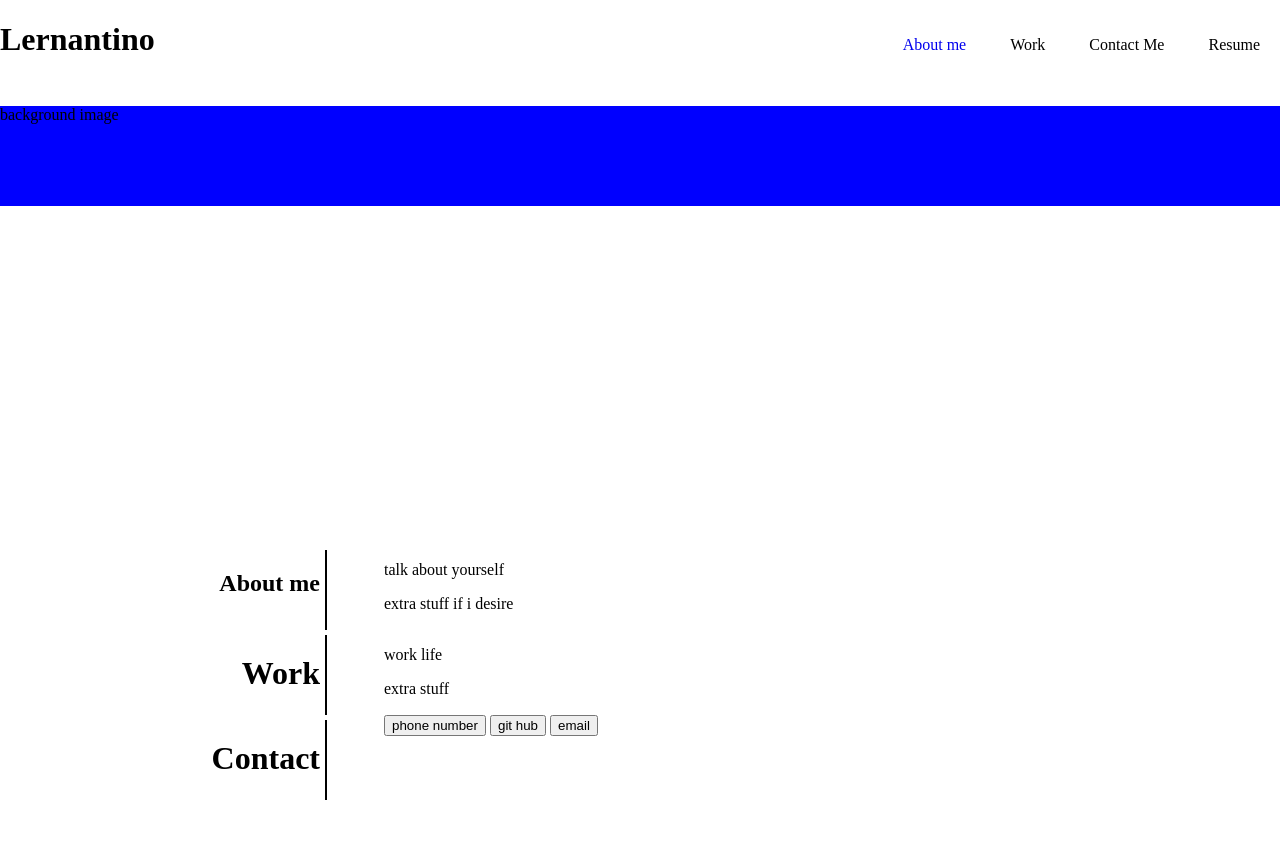
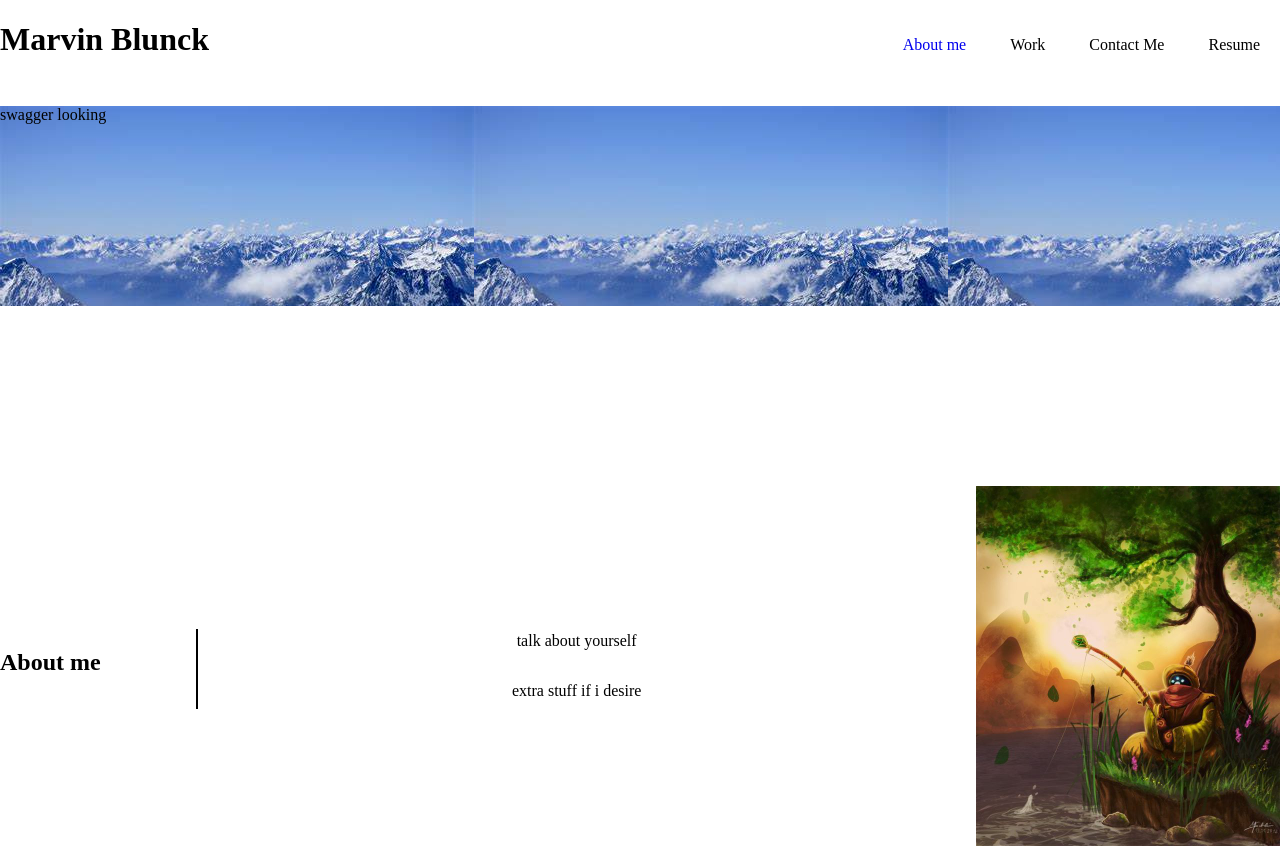
Before and after one commit to marvinblunck/proffesional-portfolio, a plain HTML site: page index.html in a window 1280 px wide. Shown: the top 849 px of the page. Before the commit the page ends 800 px from the top, so only its background shows below. Drawn offline with Linux system fonts and the light colour scheme.

Commit message:
organizing boxes and adding images

```diff
--- a/assets/style.css
+++ b/assets/style.css
@@ -1,9 +1,11 @@
+/* might be able to delete height if its compressed */
 body {
     display: flex;
     flex-direction: column;
     justify-content: space-between;
     height: 100vh;
     margin: 0px;
+
 }
 
 header{
@@ -19,8 +21,8 @@ li{
 }
 
 figure{
-    background-color: blue;
-    height: 100px;
+    background-image: url(./image/zubergspitze.jpg);
+    height: 200px;
     width: 100%;
     display: block;
     margin-block-start: 0em;
@@ -29,22 +31,25 @@ figure{
     margin-inline-end: 0px;
 }
 #mainbody{
-display: flex;
-height: 70%;
+display: flex ;
+height: 100%;
 flex-direction: column;
-justify-content: space-around;
+justify-content: space-between;
 }
 
 .my-row {
+    height: 100%;
     display: flex;
     flex-direction: row;
     justify-content: space-between;
+    align-items: center;
+
 
 }
 
 .my-row h1 {
-width: 25%;
-text-align: right;
+width: 15%;
+text-align: left;
 border-right: 2px solid black;
 height: 40px;
 padding-right: 5px;
@@ -52,12 +57,44 @@ margin-top: 5px;
 margin-bottom: 0px;
 padding-top: 20px;
 padding-bottom: 20px;
+
 }
 
 .my-row section{
-width: 70%;
+width: 85%;
+height: 50%;
+;
+
+}
+
+article section{
+    display: flex;
+    justify-content: space-between;
+}
+
+#about-text{
+    width: 70%;
+    display: flex;
+    justify-content: center;
+    align-items: center;
+    flex-direction: column;
 }
 
 #about-me{
 
 }
+
+#footer{
+   display: flex;
+   justify-content: space-around;
+   align-items: center;
+}
+#footer button{
+    background-color: lightblue;
+    padding: 10px;
+    border-radius: 30%;
+    font-size: larger;
+    font-weight: bold;
+    box-shadow: 2px 2px 2px 2px black;
+
+}
--- a/index.html
+++ b/index.html
@@ -11,7 +11,7 @@
 <!-- header section about me include name and nav -->
 <div>
 <header>
-    <h1>Lernantino</h1>
+    <h1>Marvin Blunck</h1>
 <nav>
 <ul>
     <a href="#about-me"><li>About me</li></a>
@@ -26,17 +26,20 @@
 
 <!-- background image with subtitle -->
 <figure>
-<p>background image</p>
-
+<p>swagger looking</p>
+<!-- <img src="./assets/image/zubergspitze.jpg" alt="pretty looking"> -->
 </figure>
-</div id="mainbody">
+</div>
 <!-- About me with h1 and <p> -->
-    <div>
+    <div id="mainbody">
     <article class="my-row" id="about-me">
     <h1>About me</h1>
 <section>
+<div id="about-text">
     <p>talk about yourself</p>
     <p> extra stuff if i desire</p>
+</div>
+<img src="./assets/image/angler.jpg" alt="alternate life">
 </section>
 </article>
 
@@ -51,10 +54,10 @@
     <!-- contact me section at the bottom -->
 <footer class="my-row">
     <h1>Contact</h1>
-<section>
+   <section id="footer">
 <a><button>phone number</button></a>
 <a href="github.com" target="_blank"><button>git hub</button></a>
-<a><button>email</button></a>
+<a href="mailto:marvinblunck@gmail.com"><button>email</button></a>
 </section>
 </footer>
     </div>
```
Also changed, not shown: assets/image/angler.jpg (added), assets/image/zubergspitze.jpg (added).
